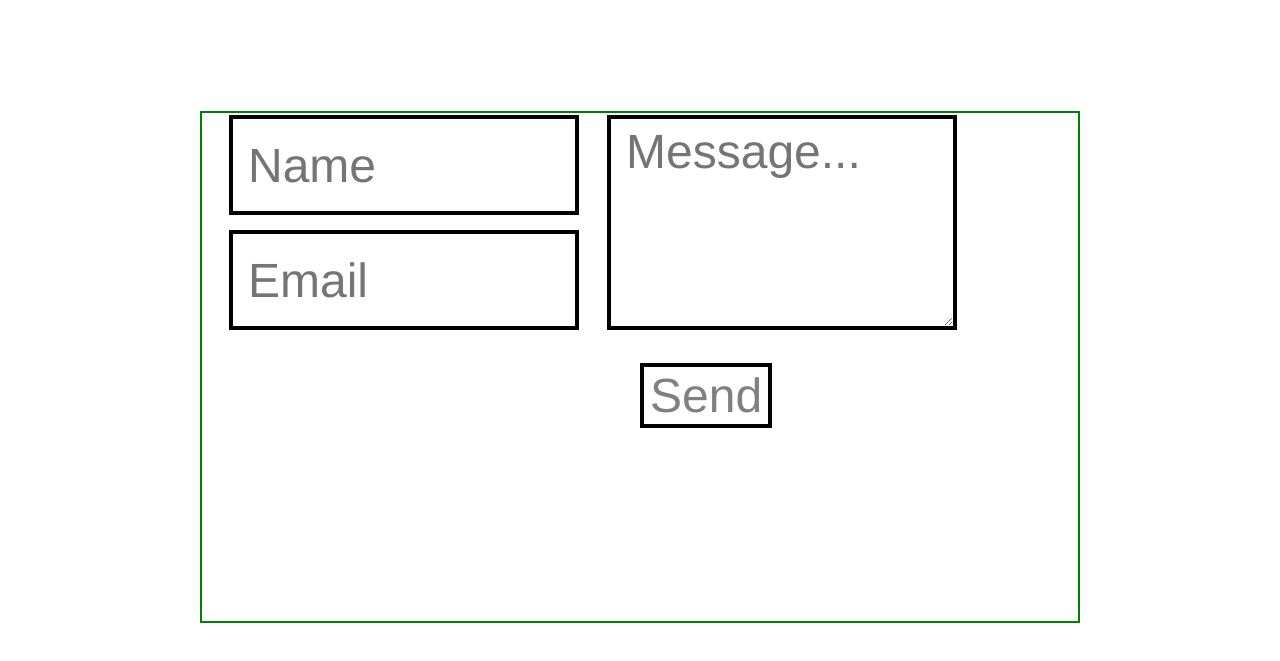
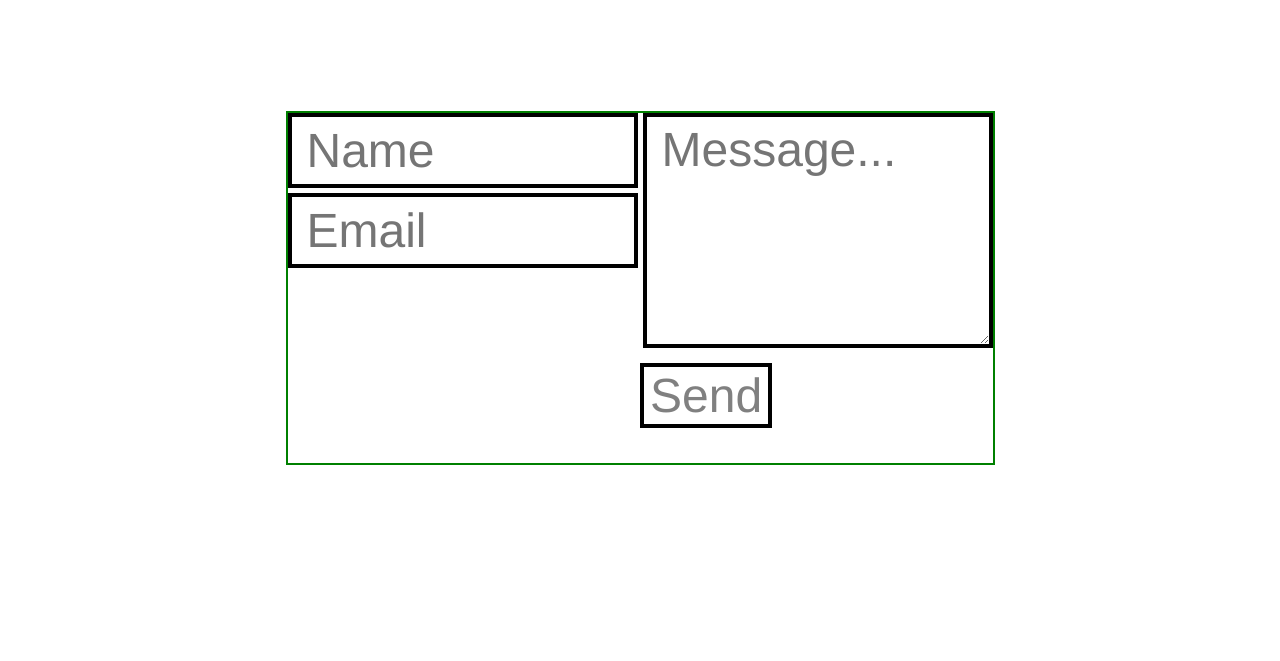
Before and after one commit to mrnelson/mnelson, a plain HTML site: page contact.html in a window 1280 px wide. Shown: the part 89-750 px from the top of the page. Drawn offline with nearby package versions, Linux system fonts and the light colour scheme.

Commit message:
contact page
added more styling to contact form. added required action to form!

```diff
--- a/contact.html
+++ b/contact.html
@@ -20,30 +20,41 @@
       </ul>
     </nav>
 </navigation>
+ <div></div>
 
- <div></div>
-<form  class="sendme" action="//formspree.io/nelson.marta@eagles.ewu.edu" method="POST">
+ <div class="sendme">
+<form   action="//formspree.io/nelson.marta@eagles.ewu.edu" method="POST">
 
     <div id="name">
     <label  for="name" ></label>
-    <input class="formstyle name" type="text" placeholder="Name" name="name">
+    <input class="formstyle name" type="text" placeholder="Name" name="name" required>
     </div>
 
 
     <div id="email">
     <label  for="_replyto"></label>
-    <input class="formstyle email" type="email" placeholder="Email" name="_replyto">
+    <input class="formstyle email" type="email" placeholder="Email" name="_replyto" required>
      </div>
 
-    <div id="message">
-    <label for="message"></label>
-    <textarea class="formstyle message" placeholder="Message..." name="message" id="" cols="40" rows="10"></textarea>
-   </div>
-
-    <input id="send" type="submit" value="Send">
 
 
-</form>
+
+
+
+<!--
+ <div class="control-group">
+	<h1>Select boxes</h1>
+	<div class="select">
+		<select>
+			<option>Hire Me</option>
+			<option>Refer Me</option>
+			<option>Other</option>
+		</select>
+		<div class="select__arrow"></div>
+	</div>
+
+</div>
+-->
 
 
 
@@ -53,5 +64,33 @@
 
 
 
+
+
+
+
+
+
+
+
+
+
+    <div id="message">
+    <label for="message"></label>
+    <textarea class="formstyle message" placeholder="Message..." name="message" id="" cols="40" rows="10" required></textarea>
+   </div>
+
+    <input id="send" type="submit" value="Send">
+
+
+</form>
+
+ </div>
+
+
+
+
+
+    <script src="js/main.js"></script>
+
 </body>
 </html>
--- a/css/style.css
+++ b/css/style.css
@@ -366,7 +366,6 @@ form{
     position: relative;
     padding: 200px;
     margin: auto;
-    text-align: center;
 }
 */
 
@@ -375,25 +374,32 @@ form{
 
 form{
   position: relative;
-  width: auto;
-  height : 498px;
+  width: 705px;
+  height : 350px;
+  text-align: center;
+/*      border: 2px red solid;*/
+/*      padding: 5px 4px 5px 15px;*/
+  margin: auto;
+  border: 2px green solid;
   margin-top: 200px;
+/*  width: 100%;*/
+
 
 
 }
 
 .sendme{
-/*   width: 1000px; */
-  padding: 5px 4px 5px 15px;
-  margin: 200px;
-  border: 2px green solid;
+   margin: 0 auto;
+   text-align: center;
+
+
 }
 
 .formstyle{
   width: 350px;
-  height: 215px;
+  height: 235px;
   padding: 5px 8px 5px 15px;
-  margin: 2px;
+/*  margin: 2px;*/
   border: 4px black solid;
   position: absolute;
   font-size: 3em;
@@ -401,13 +407,13 @@ form{
 
 .formstyle.name{
   width: 350px;
-  height: 100px;
+  height: 75px;
 }
 
 
 .formstyle.email{
   width: 350px;
-  height: 100px;
+  height: 75px;
 
 
 /*   margin: 150px auto; */
@@ -417,14 +423,14 @@ form{
 
 #name {
   position: absolute;
-  left : 25px;
+/*  left : 25px;*/
   top  : 0px;
 }
 
 #email {
   position: absolute;
-  left: 25px;
-  top: 115px;
+/*  left: 25px;*/
+  top: 80px;
 
 }
 
@@ -432,14 +438,14 @@ form{
 
 #message {
   position: absolute;
-  left : 403px;
+  left : 355px;
   top  : 0px;
 }
 
 #send {
   color: gray;
   position: absolute;
-  left: 50%;
+/*  left: 50%;*/
   top: 250px;
   border: 4px black solid;
   background: #fff;
@@ -458,3 +464,68 @@ form{
   border: 4px maroon solid;
   z-index: 1;
 }
+
+
+
+/*Styling for select drop down....its probably not worth it*/
+
+/*
+
+.select {
+	position: absolute;
+	display: inline-block;
+	width: 350px;
+    height: 75px;
+    margin-top: 80px;
+	margin-bottom: 15px;
+    border: 4px black solid;
+
+}
+
+.select select {
+	display: inline-block;
+	width: 100%;
+	padding: ;
+	cursor: pointer;
+	color: #7b7b7b;
+	border: 0;
+	border-radius: 0;
+	outline: 0;
+	background: #e6e6e6;
+	appearance: none;
+	-webkit-appearance: none;
+	-moz-appearance: none;
+    font-size: 3em;
+    padding: 5px 8px 5px 15px;
+
+}
+
+.select select::-ms-expand {
+	display: none;
+}
+
+
+.select select:hover,
+.select select:focus {
+	color: #000;
+	background: #ccc;
+}
+
+
+.select__arrow {
+	position: absolute;
+	top: 16px;
+	right: 15px;
+	width: 0;
+	height: 0;
+	pointer-events: none;
+	border-width: 8px 5px 0 5px;
+	border-style: solid;
+	border-color: #7b7b7b transparent transparent transparent;
+}
+
+
+.select select:disabled ~ .select__arrow {
+	border-top-color: #ccc;
+}
+*/
```
